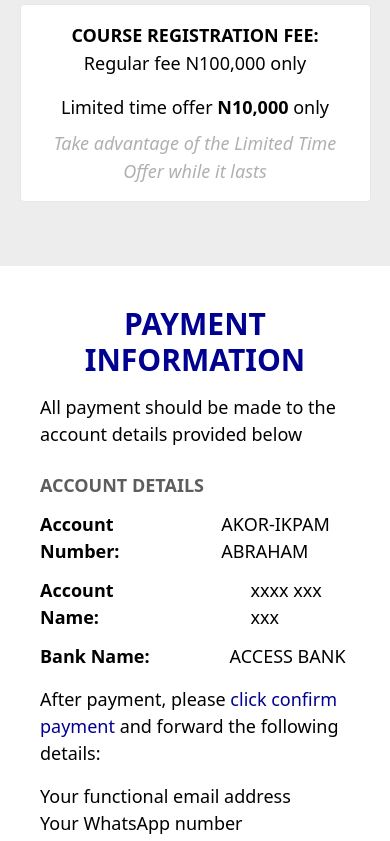
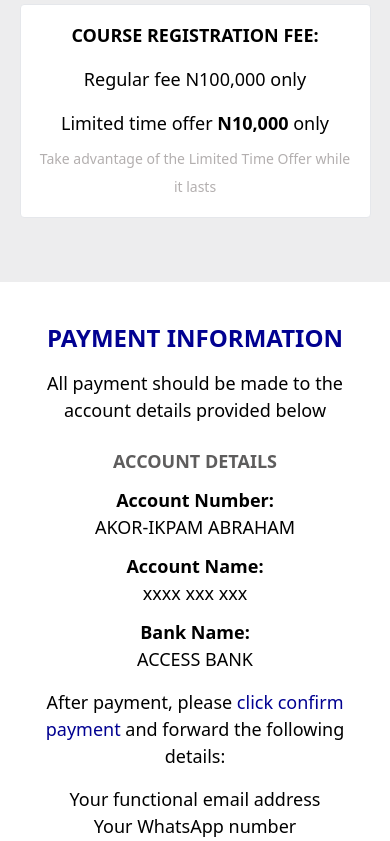
Before and after one commit to StivinTaesoo/euthus-consult, a Next.js app: page /courses in a window 390 px wide. Shown: the part 1380-2221 px from the top of the page. Built offline with nearby package versions, Linux system fonts and the light colour scheme.

Commit message:
Improved responsiveness

```diff
--- a/components/courses/CourseOutline.tsx
+++ b/components/courses/CourseOutline.tsx
@@ -90,7 +90,7 @@ function CourseOutline() {
                     </div>
                 </div>
                 <div className="text-lg  mt-4 p-4 border-[1px] rounded bg-white text-center text-[16px] md:text-[18px]">
-                    <p className="uppercase font-semibold">
+                    <p className="uppercase font-bold mb-4">
                         Course registration fee:
                     </p>
                     <div className="flex flex-col gap-4 justify-center items-center text-center md:flex-row md:gap-10">
@@ -101,7 +101,7 @@ function CourseOutline() {
                             Limited time offer <strong>N10,000</strong> only
                         </div>
                     </div>
-                    <p className="italic text-[#b3afaf] mt-2">
+                    <p className="text-[14px] text-[#b3afaf] mt-2 md:text-[16px]">
                         Take advantage of the Limited Time Offer while it lasts
                     </p>
                 </div>
--- a/components/courses/CoursePayment.tsx
+++ b/components/courses/CoursePayment.tsx
@@ -2,8 +2,8 @@ import Link from "next/link";
 
 function CoursePayment() {
     return (
-        <div className="w-full max-w-[700px] mx-auto p-10">
-            <h1 className="uppercase font-bold text-3xl text-[#010191] text-center md:text-3xl">
+        <div className="w-full  max-w-[700px] mx-auto p-10 text-center md:text-left">
+            <h1 className="uppercase font-bold text-2xl text-[#010191] text-center md:text-3xl">
                 payment information
             </h1>
             <p className="text-[18px] mt-4">
@@ -13,15 +13,15 @@ function CoursePayment() {
                 <h2 className="font-bold uppercase text-[#5e5d5d]">
                     Account Details
                 </h2>
-                <div className="flex gap-x-20">
+                <div className="flex gap-x-6 flex-col md:flex-row">
                     <p className="font-semibold">Account Number:</p>
                     <p className="uppercase">Akor-Ikpam Abraham</p>
                 </div>
-                <div className="flex gap-x-20">
+                <div className="flex gap-x-6 flex-col md:flex-row">
                     <p className="font-semibold">Account Name:</p>
                     <p>xxxx xxx xxx</p>
                 </div>
-                <div className="flex gap-x-20">
+                <div className="flex gap-x-6 flex-col md:flex-row">
                     <p className="font-semibold">Bank Name:</p>
                     <p className="uppercase">Access Bank</p>
                 </div>
```
